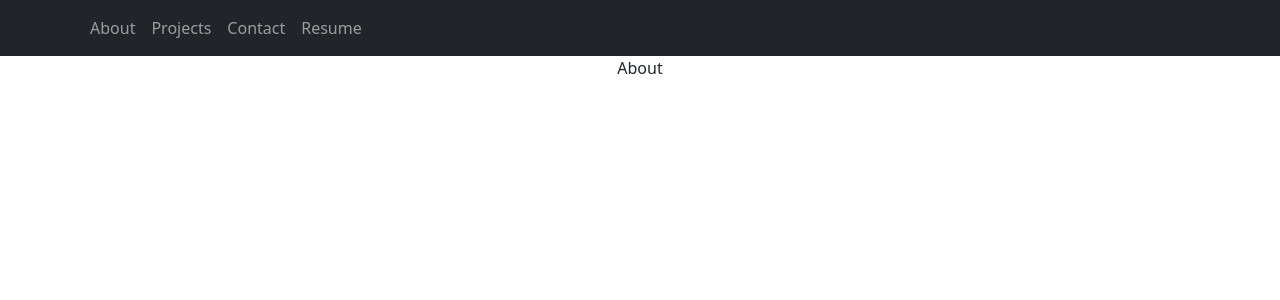
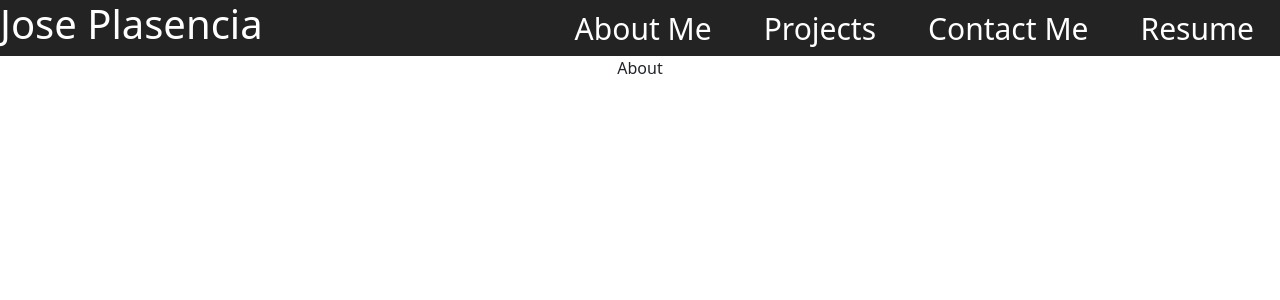
Before and after one commit to Josejpd3/20-Module-Challenge, a React (Create React App) app in the folder react-portfolio/: page / in a window 1280 px wide. Shown: the top 300 px of the page. Built offline with nearby package versions, Linux system fonts and the light colour scheme.

Commit message:
removed bootstrap import and bootstrap content setup in src/components/Nav/index.jsx

```diff
--- a/react-portfolio/src/components/Nav/index.jsx
+++ b/react-portfolio/src/components/Nav/index.jsx
@@ -1,25 +1,18 @@
 import React from "react";
-import Container from 'react-bootstrap/Container';
-import NavSec from 'react-bootstrap/Nav';
-import Navbar from 'react-bootstrap/Navbar';
 import 'bootstrap/dist/css/bootstrap.min.css';
 import './nav.css';
 
 const Nav = ({ showAbout, showProjects, showContact, showResume }) => {
     return (
-        <Navbar collapseOnSelect expand="lg" bg="dark" variant="dark">
-        <Container>
-          <Navbar.Toggle aria-controls="responsive-navbar-NavSec" />
-          <Navbar.Collapse id="responsive-navbar-NavSec" >
-            <NavSec className="me-auto justify-content-md-center">
-              <NavSec.Link onClick={showAbout}>About</NavSec.Link>
-              <NavSec.Link onClick={showProjects}>Projects</NavSec.Link>
-              <NavSec.Link onClick={showContact}>Contact</NavSec.Link>
-              <NavSec.Link onClick={showResume}>Resume</NavSec.Link>
-            </NavSec>
-          </Navbar.Collapse>
-        </Container>
-      </Navbar>
+      <header>
+        <h1>Jose Plasencia</h1>
+        <nav>
+          <button onClick={showAbout}>About Me</button>
+          <button onClick={showProjects}>Projects</button>
+          <button onClick={showContact}>Contact Me</button>
+          <button onClick={showResume}>Resume</button>
+        </nav>
+      </header>
     );
 }
 
```
